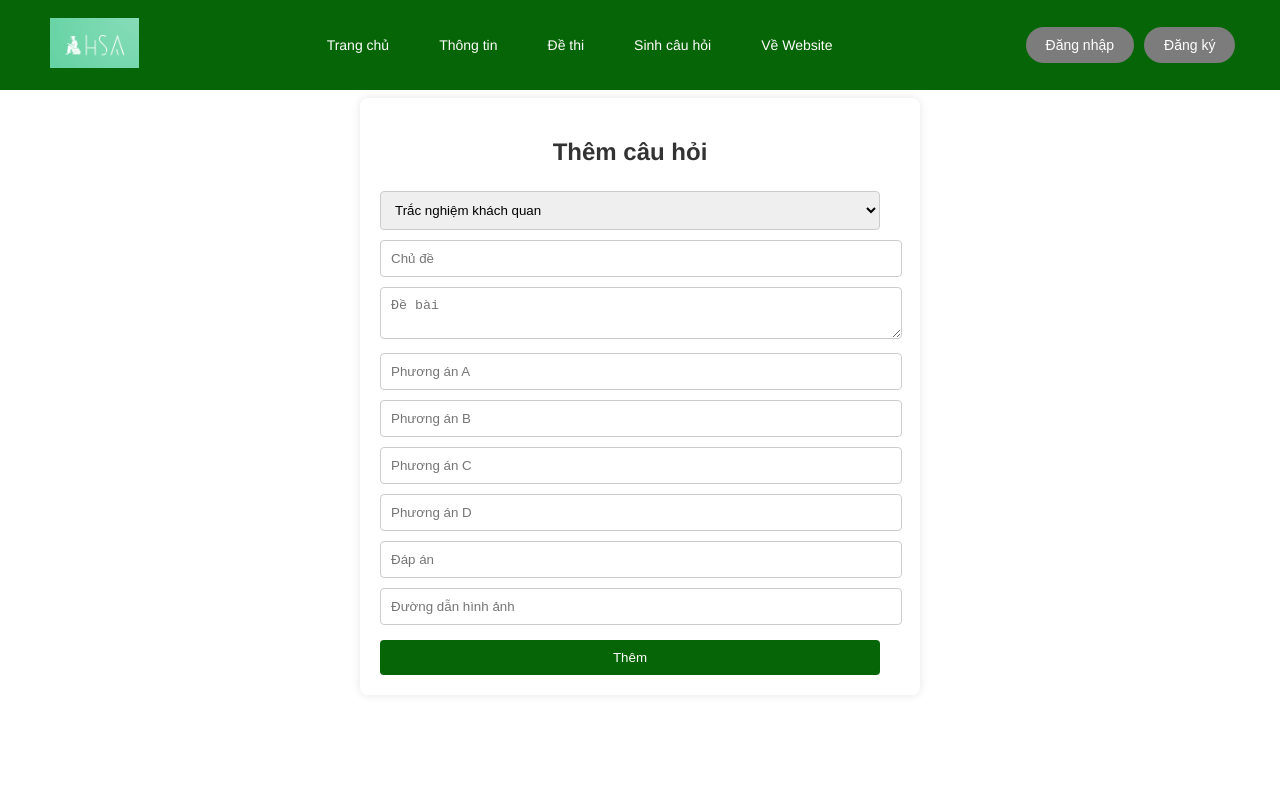
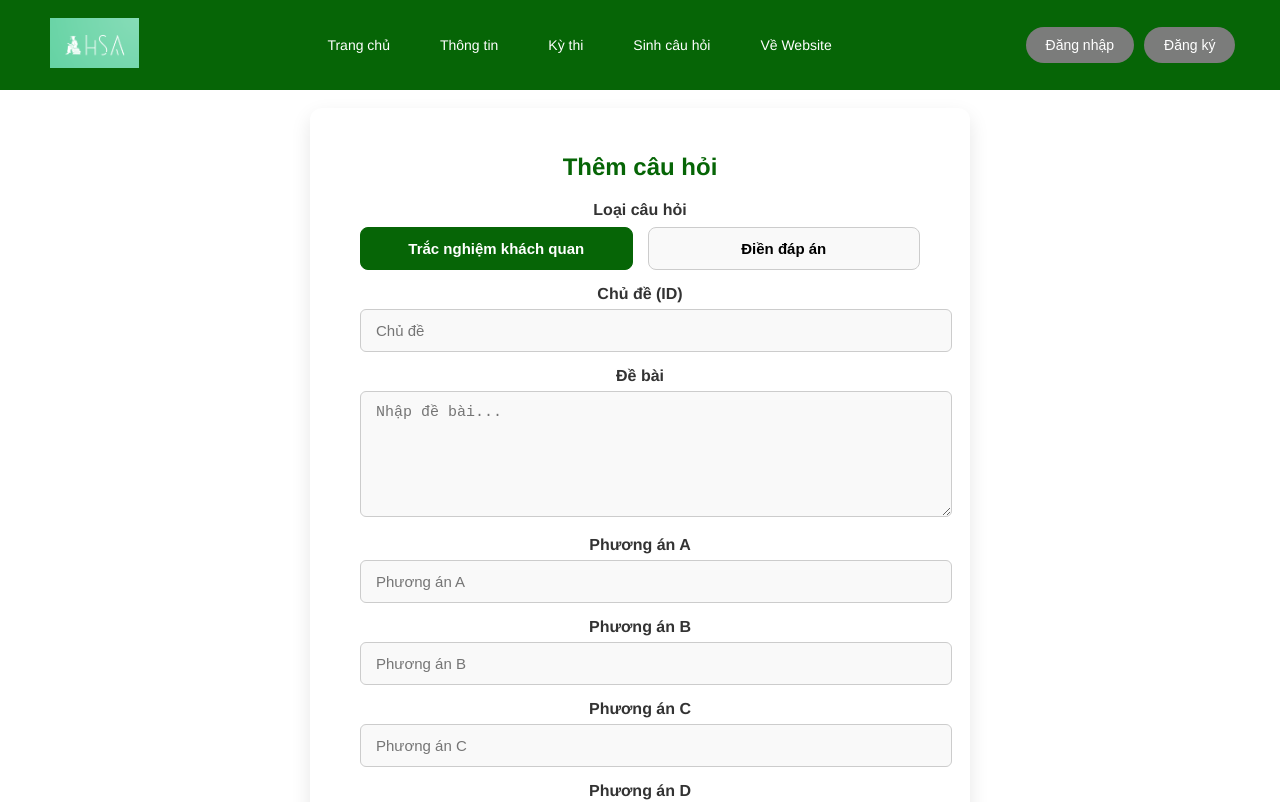
Before and after one commit to hoanggcoder/dgnl-fe, a Vue app: page /add-question in a window 1280 px wide. Shown: the top 802 px of the page. Built offline with nearby package versions, Linux system fonts and the light colour scheme.

Commit message:
here and there

```diff
--- a/src/components/ManagePage.vue
+++ b/src/components/ManagePage.vue
@@ -4,9 +4,9 @@
       <h3>Quản Lý</h3>
       <ul>
         <li @click="changeEntity('admin')" :class="{ active: selectedEntity === 'admin' }">Quản Trị Viên</li>
-        <li @click="changeEntity('exam')" :class="{ active: selectedEntity === 'exam' }">Kỳ Thi</li>
         <li @click="changeEntity('article')" :class="{ active: selectedEntity === 'article' }">Bài Viết</li>
         <li @click="changeEntity('question')" :class="{ active: selectedEntity === 'question' }">Câu Hỏi</li>
+        <li @click="changeEntity('exam')" :class="{ active: selectedEntity === 'exam' }">Kỳ Thi</li>
         <li @click="changeEntity('other')" :class="{ active: selectedEntity === 'other' }">Khác</li>
       </ul>
     </aside>
--- a/src/components/NavBar.vue
+++ b/src/components/NavBar.vue
@@ -14,7 +14,7 @@
         <router-link to="/article-list" @click="setActive('article-list')" :class="{ active: activeLink === 'article-list' }">Thông tin</router-link>
       </li>
       <li>
-        <router-link to="/exam-list" @click="setActive('exam-list')" :class="{ active: activeLink === 'exam-list' }">Đề thi</router-link>
+        <router-link to="/exam-list" @click="setActive('exam-list')" :class="{ active: activeLink === 'exam-list' }">Kỳ thi</router-link>
       </li>
       <li>
         <router-link to="/create-question" @click="setActive('create-question')" :class="{ active: activeLink === 'create-question' }">Sinh câu hỏi</router-link>
--- a/src/components/questionPages/AddQuestionPage.vue
+++ b/src/components/questionPages/AddQuestionPage.vue
@@ -2,19 +2,71 @@
   <div class="container">
     <h2>Thêm câu hỏi</h2>
     <form @submit.prevent="submitQuestion">
-        <select v-model="question.type" required class="input-field">
-          <option value="multiple_choices">Trắc nghiệm khách quan</option>
-          <option value="fill_in">Điền đáp án</option>
-        </select>
+      <div class="field">
+  <label>Loại câu hỏi</label>
+  <div class="button-group">
+      <button
+        type="button"
+        :class="{'active': question.type === 'multiple_choices'}"
+        @click="question.type = 'multiple_choices'"
+        class="toggle-btn"
+      >
+        Trắc nghiệm khách quan
+      </button>
+      <button
+        type="button"
+        :class="{'active': question.type === 'fill_in'}"
+        @click="question.type = 'fill_in'"
+        class="toggle-btn"
+      >
+        Điền đáp án
+      </button>
+    </div>
+  </div>
+
+      <div class="field">
+        <label>Chủ đề (ID)</label>
         <input v-model="question.topicId" type="number" placeholder="Chủ đề" required class="input-field" />
-        <textarea v-model="question.detail" placeholder="Đề bài" required class="input-field"></textarea>
-        <input v-model="question.choice1" v-if="question.type === 'multiple_choices'" placeholder="Phương án A" required class="input-field" />
-        <input v-model="question.choice2" v-if="question.type === 'multiple_choices'" placeholder="Phương án B" required class="input-field" />
-        <input v-model="question.choice3" v-if="question.type === 'multiple_choices'" placeholder="Phương án C" required class="input-field" />
-        <input v-model="question.choice4" v-if="question.type === 'multiple_choices'" placeholder="Phương án D" required class="input-field" />
+      </div>
+
+      <div class="field">
+        <label>Đề bài</label>
+        <textarea v-model="question.detail" placeholder="Nhập đề bài..." required class="input-field"></textarea>
+      </div>
+
+      <template v-if="question.type === 'multiple_choices'">
+        <div class="field">
+          <label>Phương án A</label>
+          <input v-model="question.choice1" placeholder="Phương án A" required class="input-field" />
+        </div>
+
+        <div class="field">
+          <label>Phương án B</label>
+          <input v-model="question.choice2" placeholder="Phương án B" required class="input-field" />
+        </div>
+
+        <div class="field">
+          <label>Phương án C</label>
+          <input v-model="question.choice3" placeholder="Phương án C" required class="input-field" />
+        </div>
+
+        <div class="field">
+          <label>Phương án D</label>
+          <input v-model="question.choice4" placeholder="Phương án D" required class="input-field" />
+        </div>
+      </template>
+
+      <div class="field">
+        <label>Đáp án</label>
         <input v-model="question.answer" placeholder="Đáp án" required class="input-field" />
+      </div>
+
+      <div class="field">
+        <label>Đường dẫn hình ảnh</label>
         <input v-model="question.picturePath" placeholder="Đường dẫn hình ảnh" class="input-field" />
-        <button type="submit" class="btn">Thêm</button>
+      </div>
+
+      <button type="submit" class="btn">Thêm câu hỏi</button>
     </form>
   </div>
 </template>
@@ -44,7 +96,7 @@
         Authorization: `Bearer ${token}`
       }
     });
-    alert('Question added successfully!');
+    alert('Thêm câu hỏi thành công!');
     question.value = {
       creatorId: localStorage.getItem("id"),
       type: 'multiple_choices',
@@ -59,38 +111,115 @@
     };
   } catch (error) {
     console.error('Error adding question:', error);
-    alert('Failed to add question');
+    alert('Thêm thất bại');
   }
 };
 </script>
+
 <style scoped>
 .container {
-    max-width: 500px;
-    margin: 20px auto;
-    padding: 20px;
-    padding-right: 40px;
+  max-width: 600px;
+  margin: 30px auto;
+  padding: 25px 30px;
   background: #fff;
-    border-radius: 8px;
-    box-shadow: 0 0 10px rgba(0, 0, 0, 0.1);
+  border-radius: 12px;
+  box-shadow: 0 8px 20px rgba(0, 0, 0, 0.1);
 }
+
+h2 {
+  text-align: center;
+  margin-bottom: 20px;
+  color: #066506;
+}
+
+form {
+  display: flex;
+  flex-direction: column;
+  align-items: center;
+  padding: 0 20px;
+}
+
+.field {
+  width: 100%;
+  margin-bottom: 15px;
+}
+
+.field label {
+  display: block;
+  margin-bottom: 6px;
+  font-weight: 600;
+  color: #333;
+}
+
 .input-field {
   width: 100%;
-    padding: 10px;
-    margin: 5px 0;
+  padding: 12px 15px;
   border: 1px solid #ccc;
-    border-radius: 4px;
+  border-radius: 6px;
+  font-size: 15px;
+  background: #f9f9f9;
+  transition: 0.3s;
 }
+
+.input-field:focus {
+  border-color: #066506;
+  outline: none;
+  background: #fff;
+}
+
+textarea.input-field {
+  min-height: 100px;
+  resize: vertical;
+}
+
+.button-group {
+  display: flex;
+  justify-content: center;
+  gap: 15px;
+  margin-top: 8px;
+}
+
+.toggle-btn {
+  flex: 1;
+  min-width: 140px;
+  padding: 12px;
+  border: 1px solid #ccc;
+  border-radius: 8px;
+  background-color: #f9f9f9;
+  font-size: 15px;
+  font-weight: 600;
+  cursor: pointer;
+  text-align: center;
+  transition: background-color 0.3s, border-color 0.3s, color 0.3s;
+}
+
+.toggle-btn.active {
+  background-color: #066506;
+  color: white;
+  border-color: #066506;
+}
+
+.toggle-btn:hover {
+  background-color: #045104;
+  color: white;
+}
+
 .btn {
   background-color: #066506;
   color: white;
-    padding: 10px;
+  padding: 12px 20px;
   border: none;
-    border-radius: 4px;
+  border-radius: 6px;
+  font-size: 16px;
   cursor: pointer;
   width: 100%;
-    margin-top: 10px;
+  transition: background-color 0.3s;
+  font-weight: bold;
+  letter-spacing: 0.5px;
+  margin-top: 20px;
 }
+
 .btn:hover {
-    background-color: #066506;
+  background-color: #045104;
 }
 </style>
--- a/src/components/testPages/CreateTestPage.vue
+++ b/src/components/testPages/CreateTestPage.vue
@@ -91,7 +91,7 @@
 
 <script>
 import axios from "axios";
-import { reactive, ref, computed, onMounted } from "vue";
+import { reactive, ref, computed, onMounted, watch } from "vue";
 
 export default {
   setup() {
@@ -167,6 +167,10 @@ export default {
 
     const message = ref("");
     const error = ref("");
+
+    watch([searchQuery, selectedType], () => {
+      currentPage.value = 1;
+    });
 
     const fetchQuestions = async () => {
       try {
@@ -278,6 +282,7 @@ button:hover {
 
 .question-item {
   padding: 10px;
+  margin-top: 10px;
   border: 1px solid #ccc;
   border-radius: 5px;
   margin-bottom: 10px;
```
Lines whose indentation alone changed are shown as unchanged.
